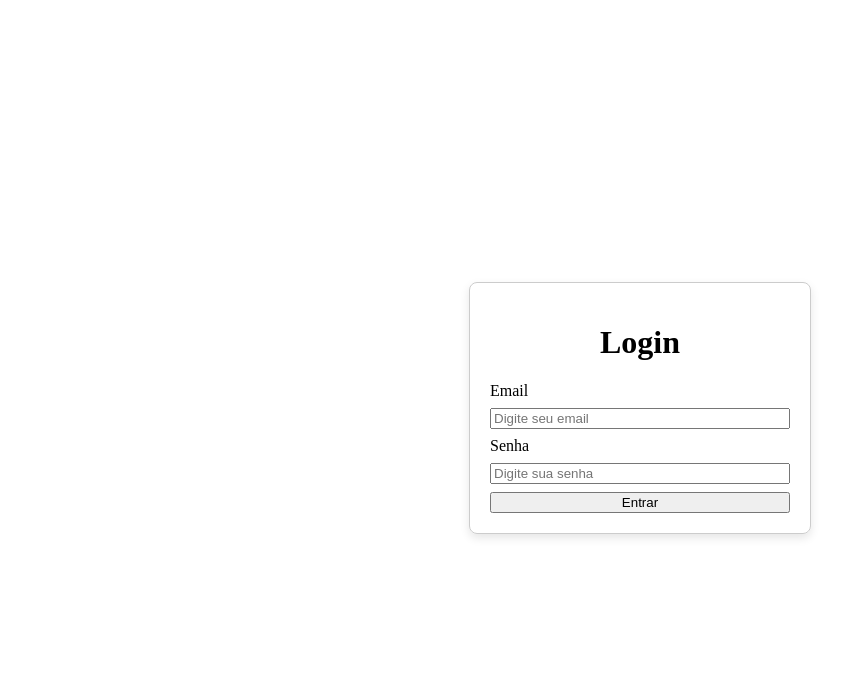
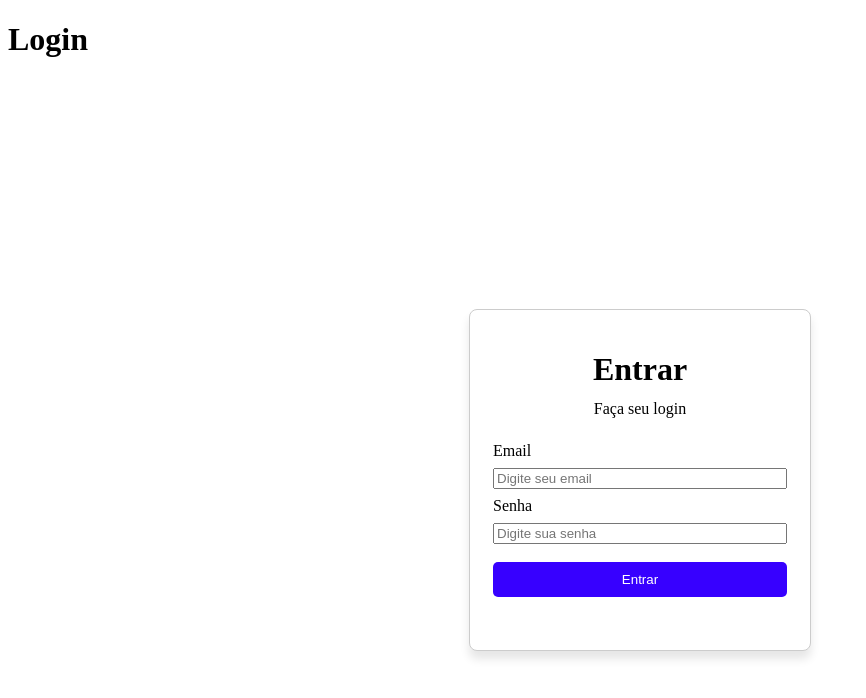
Before and after one commit to AnaPaulaJBraga/front-voluntariado-extensao, a React (Vite) app: page /login in a window 1280 px wide. Shown: the top 698 px of the page, without its empty margins (0-866 px from the left). Built offline with nearby package versions, Linux system fonts and the light colour scheme.

Commit message:
feat: alteracoes na tela de login

```diff
--- /dev/null
+++ b/src/components/Header.jsx
@@ -0,0 +1,9 @@
+const Header = () => {
+  return (
+    <header style={{ backgroundColor: "white"}}>
+        <h1>Login</h1>
+    </header>
+  );
+};
+
+export default Header;
--- a/src/pages/Login.jsx
+++ b/src/pages/Login.jsx
@@ -1,11 +1,16 @@
+import Header from "../components/Header";
 const Login = () => {
   return (
+    <>
+      <Header />
+      <div style={{ background: "#ffffff", minHeight: "100vh" }}>
         <div style={{display: "flex", justifyContent: "center", alignItems: "center", height: "100vh"}}>
 
-      <div style={{border: "1px solid #ccc", padding: "20px", borderRadius: "8px", width: "300px", boxShadow: "0 4px 10px rgba(0,0,0,0.1)"}}>
+          <div style={{border: "1px solid #ccc", padding: "20px", borderRadius: "8px", width: "300px", height: "300px", boxShadow: "0 8px 10px rgba(0,0,0,0.1)", background: "white"}}>
 
-      <h1 style={{ textAlign: "center"}}>Login</h1>
-            <form style={{ display: "flex", flexDirection: "column", gap: "8px" }}>
+          <h1 style={{ textAlign: "center"}}>Entrar</h1>
+          <h4 style={{ textAlign: "center", fontWeight: "normal", marginTop: "-10px"}}>Faça seu login</h4>
+                <form style={{ display: "flex", padding: "3px", flexDirection: "column", gap: "8px" }}>
 
                   <label htmlFor="email">Email</label>
                   <input type="email" placeholder="Digite seu email"/>
@@ -13,10 +18,12 @@ const Login = () => {
                   <label htmlFor="senha">Senha</label>
                   <input type="password" placeholder="Digite sua senha"/>
 
-              <button type="submit">Entrar</button>
+                  <button style={{ marginTop: "10px", backgroundColor: "#3700ff", color: "white", padding: "10px", border: "none", borderRadius: "5px", cursor: "pointer"}} type="submit">Entrar</button>
                 </form>
           </div>
         </div>
+      </div>
+    </>
   );
 };
 
```
Lines whose indentation alone changed are shown as unchanged.
